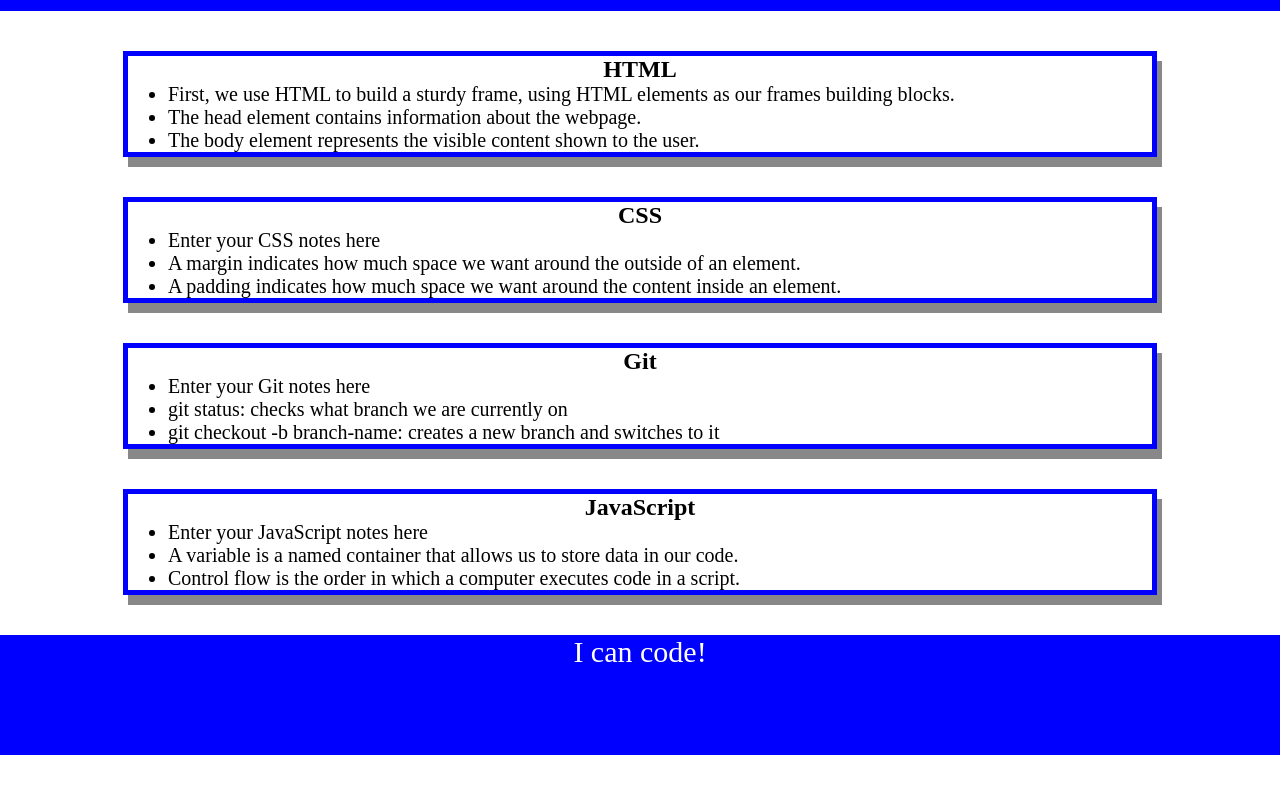
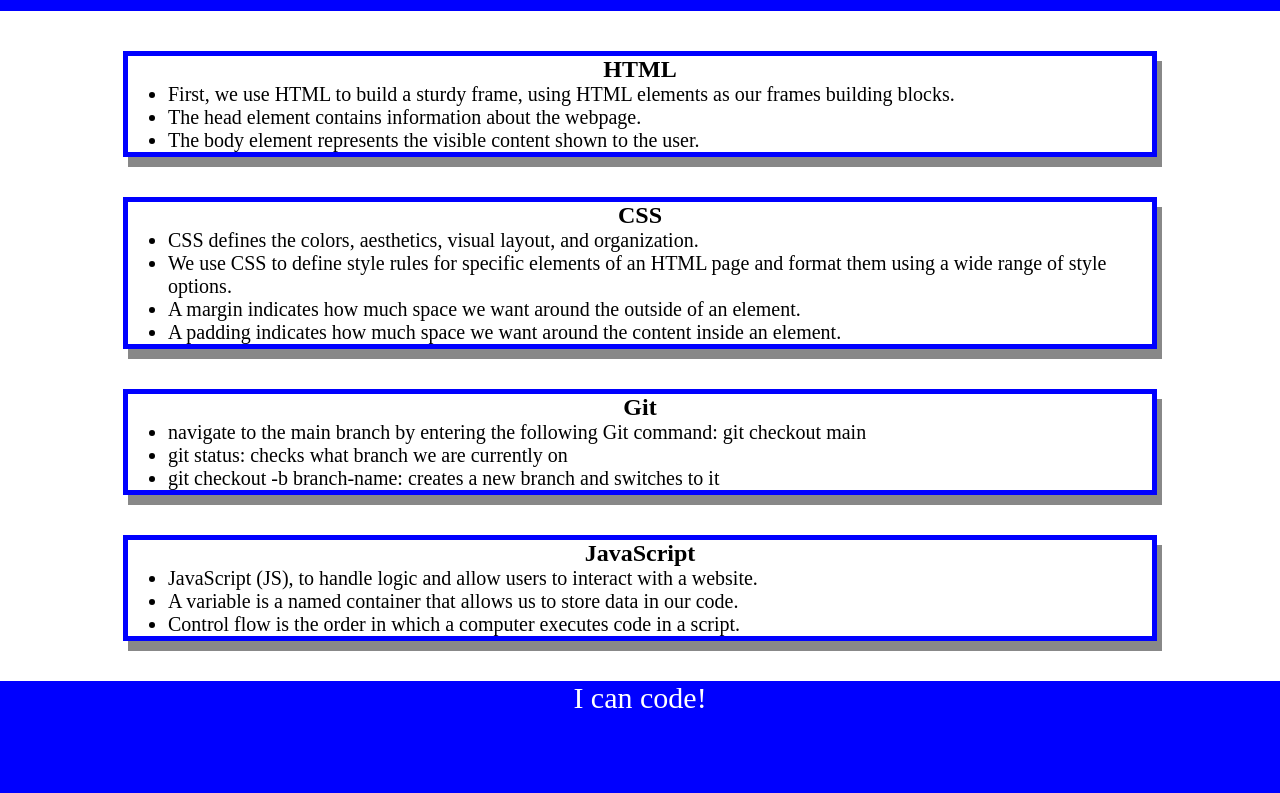
Before and after one commit to BeluchiIgbo/prework-study-guide, a plain HTML site: page index.html in a window 1280 px wide. Shown: the part 109-902 px from the top of the page. Before the commit the page ends 864 px from the top, so only its background shows below. Drawn offline with Linux system fonts and the light colour scheme.

Commit message:
Update index.html

```diff
--- a/index.html
+++ b/index.html
@@ -25,7 +25,8 @@
       <section class="card" id="css-section">
         <h2>CSS</h2>
         <ul>
-          <li>Enter your CSS notes here</li>
+          <li>CSS defines the colors, aesthetics, visual layout, and organization.</li>
+          <li>We use CSS to define style rules for specific elements of an HTML page and format them using a wide range of style options.</li>
           <li>A margin indicates how much space we want around the outside of an element.</li>
           <li>A padding indicates how much space we want around the content inside an element.</li>
         </ul>
@@ -34,7 +35,7 @@
       <section class="card" id="git-section">
         <h2>Git</h2>
         <ul>
-          <li>Enter your Git notes here</li>
+          <li>navigate to the main branch by entering the following Git command: git checkout main</li>
           <li>git status: checks what branch we are currently on</li>
     <li>git checkout -b branch-name: creates a new branch and switches to it</li>
         </ul>
@@ -43,7 +44,7 @@
       <section class="card" id="javascript-section">
         <h2>JavaScript</h2>
         <ul>
-          <li>Enter your JavaScript notes here</li>
+          <li>JavaScript (JS), to handle logic and allow users to interact with a website.</li>
           <li>A variable is a named container that allows us to store data in our code.</li>
           <li>Control flow is the order in which a computer executes code in a script.</li>
         </ul>
```
